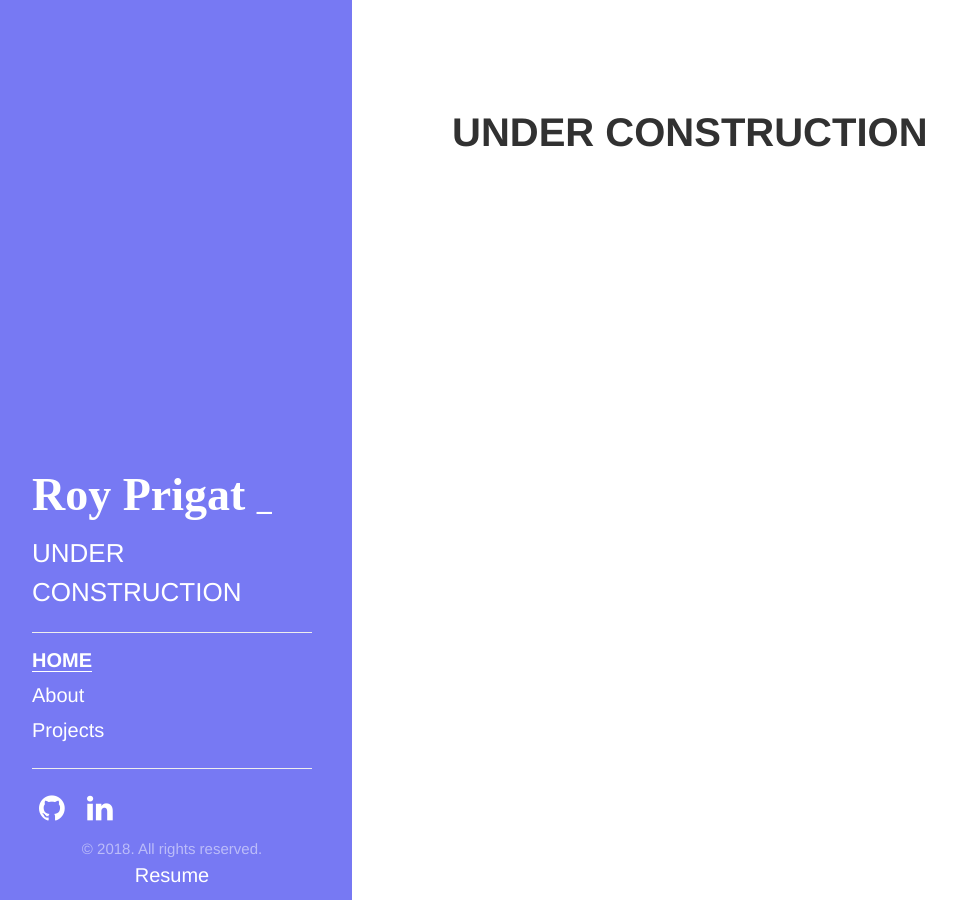
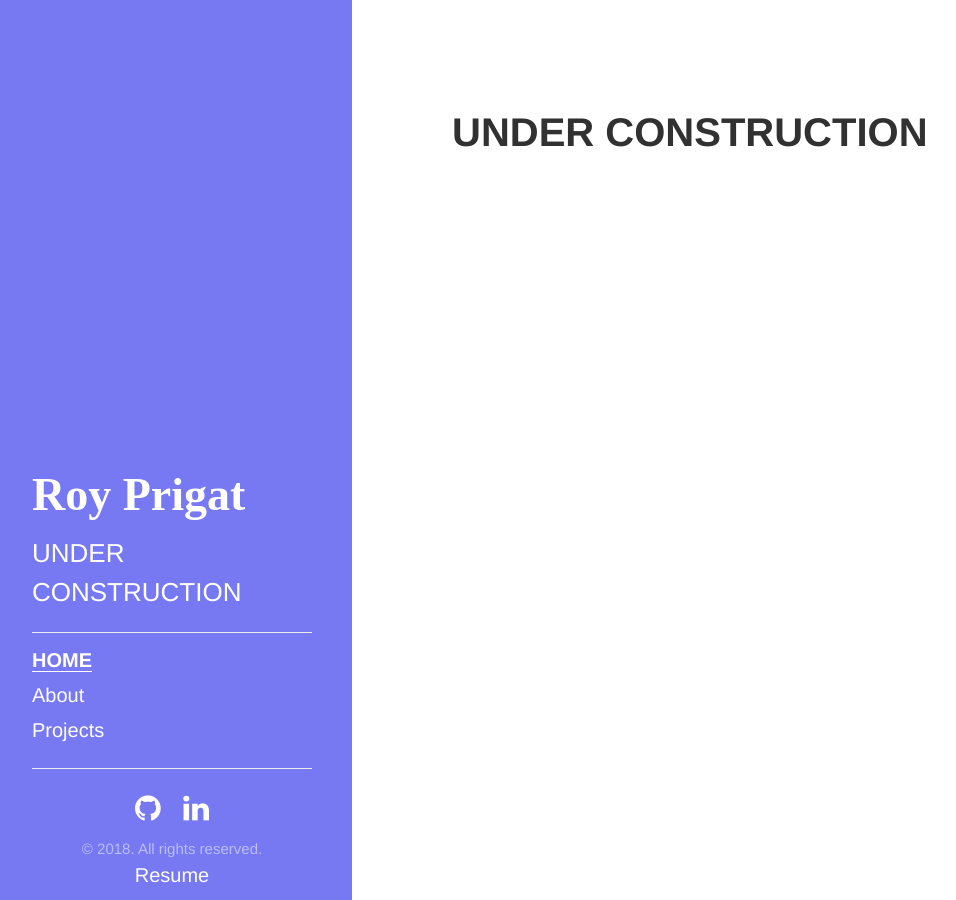
Before and after one commit to royprigat/royprigat.github.io, a Jekyll site: the page built from index.html, in a window 1280 px wide. Shown: the whole page, without its empty margins (8-964 px from the left). Built offline with Jekyll 4.4.1, drawn with Linux system fonts in a browser that asks for light colours; some web fonts are replaced.

Commit message:
minor changes

```diff
--- a/_includes/sidebar.html
+++ b/_includes/sidebar.html
@@ -3,37 +3,29 @@
     <div class="sidebar-about">
       <h1>
         <a href="{{ site.url }}">
-          {{ site.title }} <span></span>
+          {{ site.title }}
         </a>
       </h1>
       <p class="site-desc">{{ site.description }}</p>
       <hr>
-      <!-- <p class="site-desc">{{ site.tagline }}</p> -->
     </div>
 
     <nav class="sidebar-nav">
-      <a class="sidebar-nav-item{% if page.title == 'Home' %} active{% endif %}" href="{{ site.url }}"><span class="underline">HOME</span></a>
-        {% comment %}
-          The code below dynamically generates a sidebar nav of pages with
-          `layout: page` in the front-matter. See readme for usage.
-        {% endcomment %}
-
-        {% assign pages_list = site.pages %}
-        {% for node in pages_list %}
-          {% if node.title != null %}
-            {% if node.layout == "page" %}
-              <a class="sidebar-nav-item{% if page.url == node.url %} active{% endif %}" href="{{ node.url }}"><span class="underline">{{ node.title }}</span></a>
-            {% endif %}
-          {% endif %}
-        {% endfor %}
-      <!-- <a class="sidebar-nav-item" href="{{ site.github.repo }}/archive/v{{ site.version }}.zip">Download</a>
-      <a class="sidebar-nav-item" href="{{ site.github.repo }}">GitHub project</a> -->
-      <!-- <span class="sidebar-nav-item">Currently v{{ site.version }}</span> -->
+      <a class="sidebar-nav-item{% if page.title == 'Home' %} active{% endif %}" href="{{ site.url }}">
+        <span class="underline">HOME</span>
+      </a>
+      {% comment %} The code below dynamically generates a sidebar nav of pages with `layout: page` in the front-matter. See readme
+      for usage. {% endcomment %} {% assign pages_list = site.pages %} {% for node in pages_list %} {% if node.title != null
+      %} {% if node.layout == "page" %}
+      <a class="sidebar-nav-item{% if page.url == node.url %} active{% endif %}" href="{{ node.url }}">
+        <span class="underline">{{ node.title }}</span>
+      </a>
+      {% endif %} {% endif %} {% endfor %}
     </nav>
 
     <hr>
 
-    <div style="font-size:30px;">
+    <div style="font-size:30px; text-align:center;">
       <ul style="list-style: none; margin: 0; padding: 0;">
         <li class="social">
           <a href="https://github.com/{{ site.github_username }}">
@@ -50,7 +42,7 @@
 
     <p style="padding-bottom:0; margin: 0; text-align: center; font-size: 15px">&copy; {{ site.time | date: '%Y' }}. All rights reserved.</p>
     <p style="margin: 0; padding:0; color: white; text-align: center;">
-      <a href="{{ "/cv.pdf" | relative_url }}">Resume</a>
+      <a href="{{ " /cv.pdf " | relative_url }}">Resume</a>
     </p>
   </div>
 </div>
```
